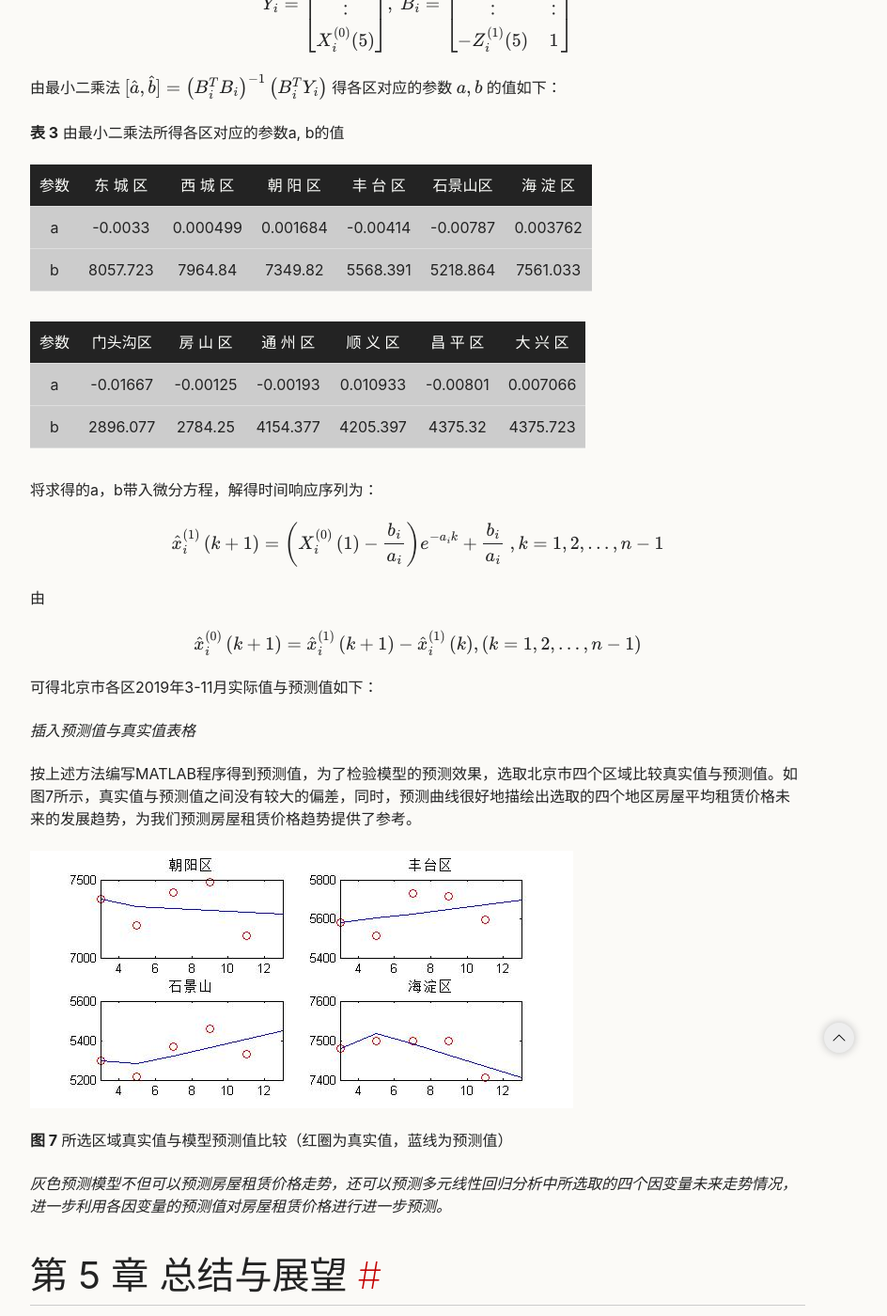
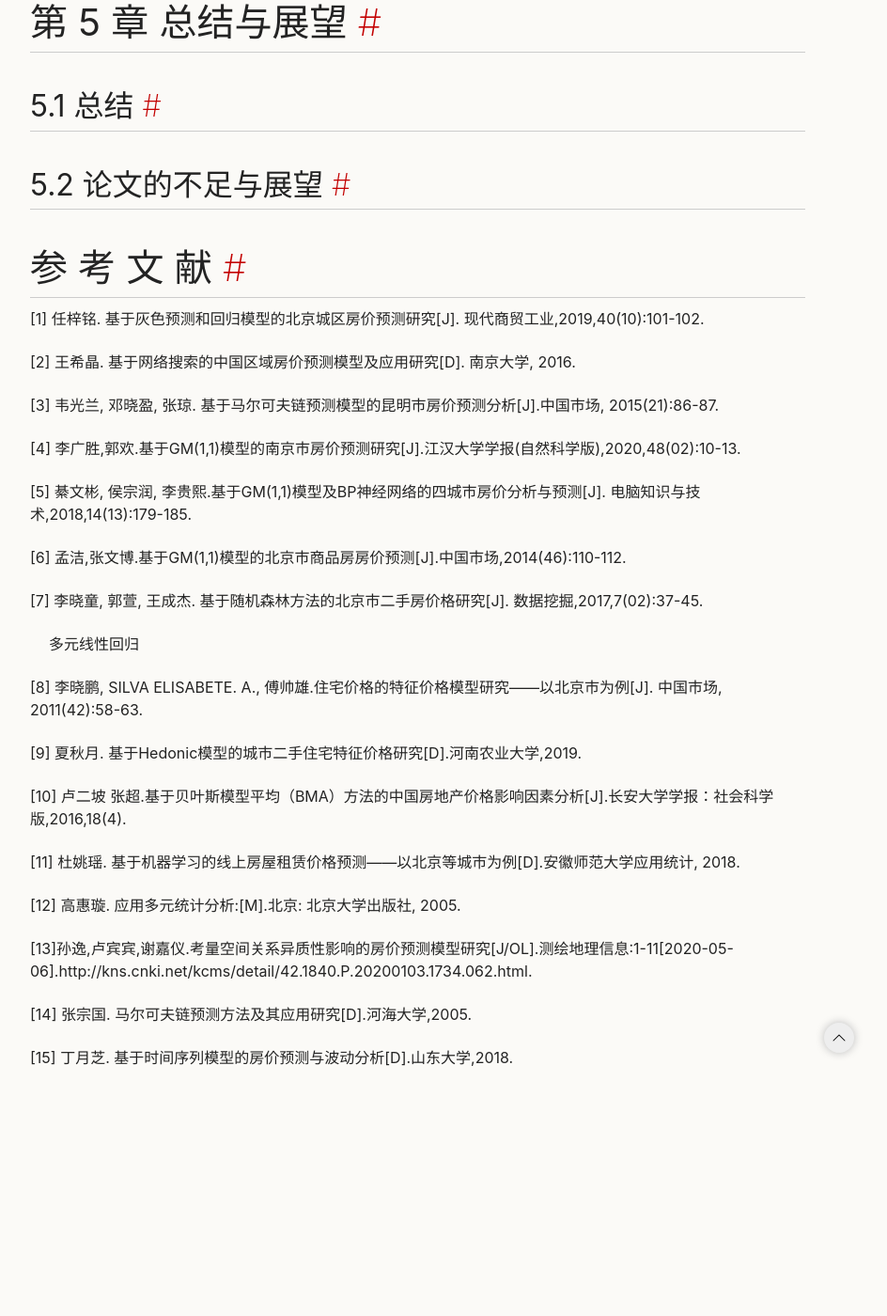
Before and after one commit to zhangckcup/zhangckcup.github.io, a Jekyll site: the page built from docs/final/GraduationThesis.md, in a window 1280 px wide and 1400 px high, scrolled down 11418 px. Shown: the whole window at 94% size, without its empty margins (243-1187 px from the left). Built offline with Jekyll 4.4.1, drawn with Linux system fonts in a browser that asks for light colours; our own code applies the rules of GitHub Pages for plain Markdown files; after the commit the page ends 12577 px from its top, so only the background shows below that; some of the changed text lies outside the part shown.

Commit message:
中期修改

```diff
--- a/docs/final/GraduationThesis.md
+++ b/docs/final/GraduationThesis.md
@@ -147,7 +147,7 @@ X^{\left( 1 \right)}\left( t \right) = \left( X^{\left( 0 \right)}\left( 1 \righ
 
 如图1所示，朝阳区与海淀区的地区生产总值处于北京市前二位，并与其他各区生产总值有较大差距，由此可以预判朝阳区与海淀区房屋租赁价格会处于一个较高水平。东城区、西城区位居第三、四位，可能是由于其地理位置位于北京市正中心，政府机关及名胜古迹较多，还拥有奢侈品商业区，为其带来许多消费。其余各区地区生产总值均未超过两千亿元，总体消费水平较上述四个区差。
 
-![北京各区地区生产总值比较](img/200592c45d9abff561b371612151f8f3.png)
+![北京各区地区生产总值比较](img/050701.png)
 
 **图 1** 北京各区地区生产总值比较
 
@@ -155,7 +155,7 @@ X^{\left( 1 \right)}\left( t \right) = \left( X^{\left( 0 \right)}\left( 1 \righ
 
 2019年，全国人均可支配收入刚过三万，但将这个数字放在北京市各区中做比较，却连最小值都没达到。从图中可以看到，东城区、西城区、朝阳区、石景山区和海淀区的人均可支配收入均超过七万元，十分可观。而除去丰台区与上述五区，北京市余下几区人均可支配收入均未超过五万元。由此可见，北京市高收入人群大多居住在东城区、西城区与海淀区。
 
-![北京市各区人均可支配收入比较](img/42e659ebe7f6546cee4b0c86cd818e65.png)
+![北京市各区人均可支配收入比较](img/050702.png)
 
 **图 2** 北京市各区人均可支配收入比较
 
@@ -164,7 +164,7 @@ X^{\left( 1 \right)}\left( t \right) = \left( X^{\left( 0 \right)}\left( 1 \righ
 建筑业总产值是以货币形式表现的建筑业企业在一定时期内生产的建筑业产品的总和，反映建筑业生产成果的综合指标。包括：（1)建筑工程产值。（2)设备安装工程产值。（3)房屋、构筑物修理产值。（4)非标准设备制造产值。[9]
 如图4所示，海淀区、丰台区、朝阳区和通州区位居北京市前四，其中丰台区与通州区地区生产总值虽位居北京市第六、第八，但建筑业总产值却位居第二、第四，这是值得注意的。昌平区常住居民与丰台区相当，但建筑业总产值前者仅为后者的1/9。东城区与西城区为老城区，建筑业总产值分别为809.6亿元、692.8亿元，位居五六。大兴区、通州区和顺义区建筑业总产值皆在400亿元左右，且在辖区内都有五环从中穿过。
 
-![北京市各区建筑业总产值对比](img/3b97e25e0230810d600077ce34e4da40.png)
+![北京市各区建筑业总产值对比](img/050703.png)
 
 **图 3** 北京市各区建筑业总产值对比
 
@@ -172,7 +172,7 @@ X^{\left( 1 \right)}\left( t \right) = \left( X^{\left( 0 \right)}\left( 1 \righ
 
 东城区与西城区为老城区，可供开发建设土地较少，竣工面积位居倒数，住房面积变化不大，如果东城区与西城区外来人口保持增长，由市场供需关系，房屋租金将会继续上涨。而地区生产总值位于前二的海淀区与朝阳区竣工面积位于第四第五。位于前三的分别是顺义、通州区和房山区，三者的房屋竣工面积都在150万平方米以上，为北京近些年房地产大力开发的地区。昌平区与大兴区位居第六第七，紧随朝阳区、海淀区之后，同为郊区但开发力度不如前三个地区。
 
-![北京市各区房屋竣工面积比较](img/1e9bb162ee37f061d95f2d167907b7f2.png)
+![北京市各区房屋竣工面积比较](img/050704.png)
 
 **图 4** 北京市各区房屋竣工面积比较
 
@@ -180,7 +180,7 @@ X^{\left( 1 \right)}\left( t \right) = \left( X^{\left( 0 \right)}\left( 1 \righ
 
 本文获取北京市各区平均租赁价格，运用了两种方式：1）从安居客房屋信息中心直接引用；2）利用网络爬虫将链家网站上符合要求的房源进行抓取与数据处理。第一种方法简单快捷，但结果不透明。第二种方法具有随机性但变量可控，可将其他因素的影响降低。如图6所示，东城区西城区房屋平均租价高居榜首，65平米两室一厅的房屋均价在7500元/月以上。紧随其后的是海淀区与朝阳区，平均在7000元/月左右。丰台区的房屋租价在6000元/月左右。而位于4000元/月\~5000元/月这一区间内的有顺义区、通州区和石景山区。其余各区房租均价都在4000元/月以下。而怀柔区、平谷区、密云区与延庆区由于数据量太小，不便于计算均价，将其舍去。
 
-![北京市各区房屋平均租赁价格比较](img/d83165bbb2beb23d8224bb530c064904.png)
+![北京市各区房屋平均租赁价格比较](img/050705.png)
 
 **图 5** 北京市各区房屋平均租赁价格比较
 
@@ -216,7 +216,7 @@ X^{\left( 1 \right)}\left( t \right) = \left( X^{\left( 0 \right)}\left( 1 \righ
 
 在得到的回归模型进行显著性检验后，进行残差分析以检验模型的正确性，残差须服从正态分布 $N(0,\sigma^{2})$。由图6所示，残差和拟合值(左上)，残差和拟合值之间数据点均匀分布在y=0两侧，呈现出随机的分布，红色线呈现出一条平稳的曲线并没有明显的形状特征；残差QQ图(右上)，数据点按对角直线排列，趋于一条直线，并被对角直接穿过，直观上符合正态分布；标准化残差平方根和拟合值(左下)，数据点均匀分布在y=0两侧，呈现出随机的分布，红色线呈现出一条平稳的曲线并没有明显的形状特征。
 
-![模型的残差分析和异常点检测](img/db1e49132576ff6ebf00bc029375b183.png)
+![模型的残差分析和异常点检测](img/050706.png)
 
 **图 6** 模型的残差分析和异常点检测
 
@@ -294,7 +294,7 @@ X^{\left( 1 \right)}\left( t \right) = \left( X^{\left( 0 \right)}\left( 1 \righ
 
 按上述方法编写MATLAB程序得到预测值，为了检验模型的预测效果，选取北京市四个区域比较真实值与预测值。如图7所示，真实值与预测值之间没有较大的偏差，同时，预测曲线很好地描绘出选取的四个地区房屋平均租赁价格未来的发展趋势，为我们预测房屋租赁价格趋势提供了参考。
 
-![所选区域真实值与模型预测值比较](img/89dd8c501868fd93e4fd30f9107da087.jpg)
+![所选区域真实值与模型预测值比较](img/050707.png)
 
 **图 7** 所选区域真实值与模型预测值比较（红圈为真实值，蓝线为预测值）
 
@@ -306,6 +306,36 @@ X^{\left( 1 \right)}\left( t \right) = \left( X^{\left( 0 \right)}\left( 1 \righ
 
 ### 5.2 论文的不足与展望
 
-## 参考文献
+## 参 考 文 献
 
-[1]	杜姚瑶. 基于机器学习的线上房屋租赁价格预测——以北京等城市为例[D]. 安徽师范大学应用统计, 2018.
+[1] 任梓铭. 基于灰色预测和回归模型的北京城区房价预测研究[J]. 现代商贸工业,2019,40(10):101-102.
+
+[2] 王希晶. 基于网络搜索的中国区域房价预测模型及应用研究[D]. 南京大学, 2016.
+
+[3] 韦光兰, 邓晓盈, 张琼. 基于马尔可夫链预测模型的昆明市房价预测分析[J].中国市场, 2015(21):86-87.
+
+[4] 李广胜,郭欢.基于GM(1,1)模型的南京市房价预测研究[J].江汉大学学报(自然科学版),2020,48(02):10-13.
+
+[5] 綦文彬, 侯宗润, 李贵熙.基于GM(1,1)模型及BP神经网络的四城市房价分析与预测[J]. 电脑知识与技术,2018,14(13):179-185.
+
+[6] 孟洁,张文博.基于GM(1,1)模型的北京市商品房房价预测[J].中国市场,2014(46):110-112.
+
+[7] 李晓童, 郭萱, 王成杰. 基于随机森林方法的北京市二手房价格研究[J]. 数据挖掘,2017,7(02):37-45.
+
+> 多元线性回归
+
+[8] 李晓鹏, SILVA ELISABETE. A., 傅帅雄.住宅价格的特征价格模型研究——以北京市为例[J]. 中国市场, 2011(42):58-63.
+
+[9] 夏秋月. 基于Hedonic模型的城市二手住宅特征价格研究[D].河南农业大学,2019.
+
+[10] 卢二坡 张超.基于贝叶斯模型平均（BMA）方法的中国房地产价格影响因素分析[J].长安大学学报：社会科学版,2016,18(4).
+
+[11] 杜姚瑶. 基于机器学习的线上房屋租赁价格预测——以北京等城市为例[D].安徽师范大学应用统计, 2018.
+
+[12] 高惠璇. 应用多元统计分析:[M].北京: 北京大学出版社, 2005.
+
+[13]孙逸,卢宾宾,谢嘉仪.考量空间关系异质性影响的房价预测模型研究[J/OL].测绘地理信息:1-11[2020-05-06].http://kns.cnki.net/kcms/detail/42.1840.P.20200103.1734.062.html.
+
+[14] 张宗国. 马尔可夫链预测方法及其应用研究[D].河海大学,2005.
+
+[15] 丁月芝. 基于时间序列模型的房价预测与波动分析[D].山东大学,2018.
```
Also changed, not shown: docs/final/img/050701.png (added), docs/final/img/050702.png (added), docs/final/img/050703.png (added), docs/final/img/050704.png (added), docs/final/img/050705.png (added), docs/final/img/050706.png (added), docs/final/img/050707.png (added), docs/final/img/1e9bb162ee37f061d95f2d167907b7f2.png (deleted), docs/final/img/200592c45d9abff561b371612151f8f3.png (deleted), docs/final/img/3b97e25e0230810d600077ce34e4da40.png (deleted), docs/final/img/42e659ebe7f6546cee4b0c86cd818e65.png (deleted), docs/final/img/89dd8c501868fd93e4fd30f9107da087.jpg (deleted), docs/final/img/d83165bbb2beb23d8224bb530c064904.png (deleted), docs/final/img/db1e49132576ff6ebf00bc029375b183.png (deleted).
